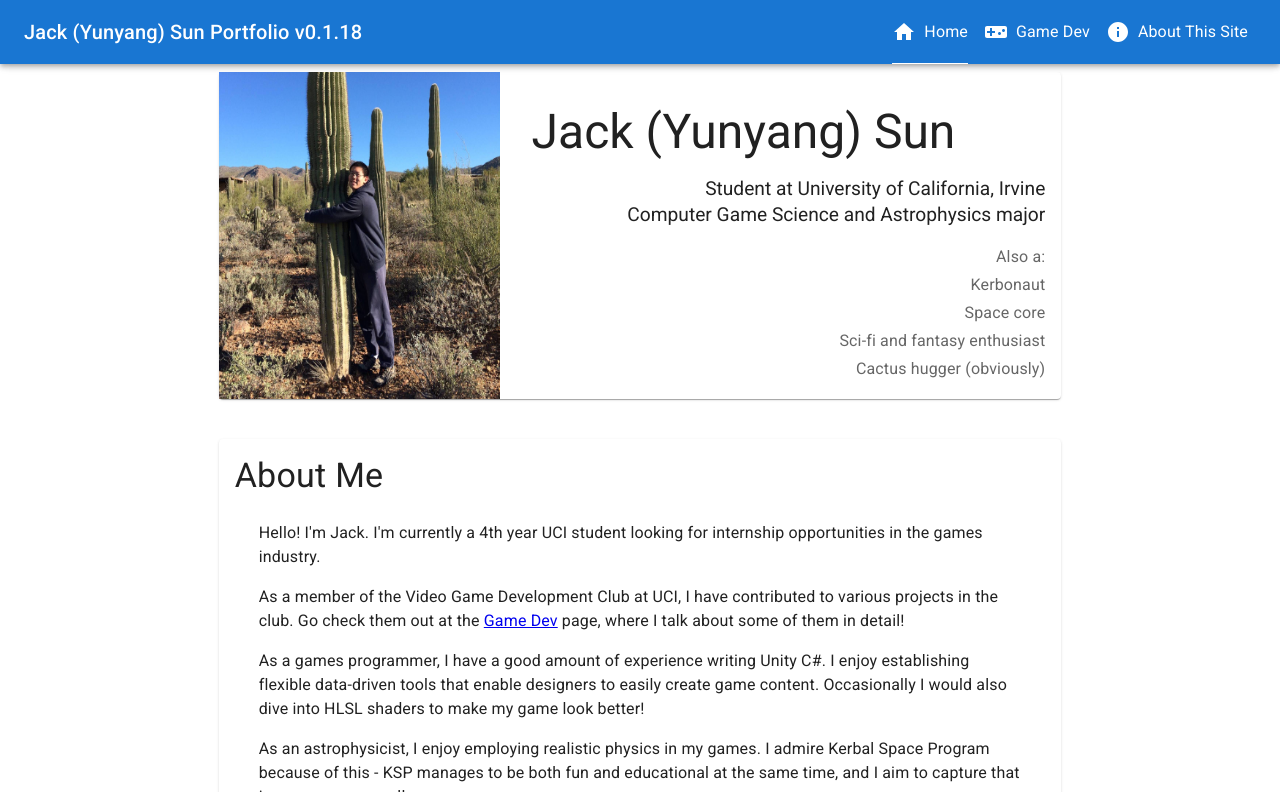
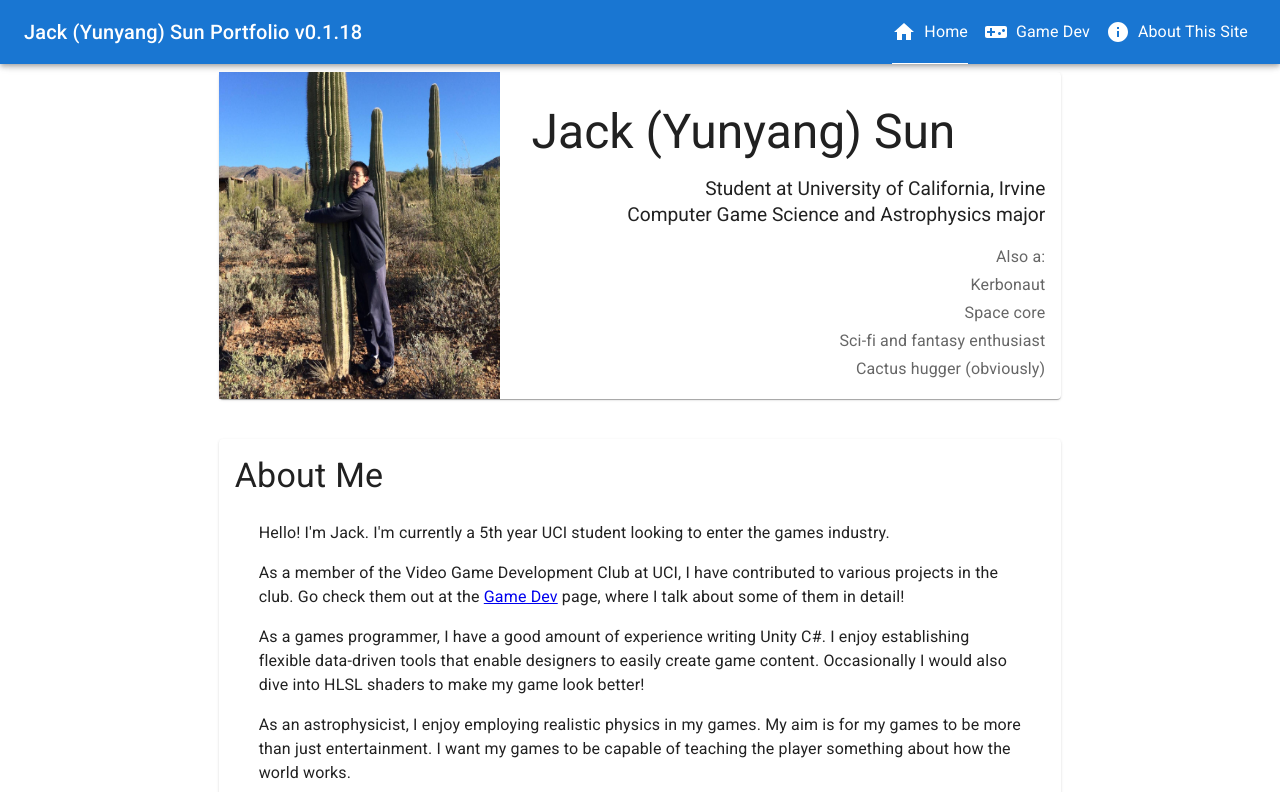
Before and after one commit to syy1125/syy-portfolio, a React (Create React App) app: page / in a window 1280 px wide. Built offline with nearby package versions, Linux system fonts and the light colour scheme.

Commit message:
chore: Update website content for current status

```diff
--- a/src/containers/GameDev/projects/OberthEffect.tsx
+++ b/src/containers/GameDev/projects/OberthEffect.tsx
@@ -8,8 +8,12 @@ export const OberthEffect = () => {
     <ProjectDisplay
       title="Oberth Effect"
       detailsSubpath="oberthEffect"
-      tagline="Moddable vehicle builder and combat"
-      subtitle="Personal project"
+      imageUrl="https://img.itch.zone/aW1hZ2UvMTIzODUzMi83NzU1NTcxLnBuZw==/original/EcepOn.png"
+      tagline="Moddable vehicle builder"
+      links={[
+        { title: 'itch.io', href: 'https://syy1125.itch.io/oberth-effect' },
+      ]}
+      subtitle="Capstone project"
       inspirations={[
         'Reassembly (video game)',
         'From The Depths (video game)',
@@ -24,17 +28,16 @@ export const OberthEffect = () => {
       <br />
       <Text>Concept and Design</Text>
       <Text variant="body2" align="justify">
-        The idea originally came when I was playing Reassembly. Reassembly was
-        one of my favourite games, but it lacked support for real-time
-        multiplayer.
+        The idea originally came when I was playing Reassembly. Reassembly is a
+        great game, but it lacked support for real-time multiplayer.
         <br />
         As such, when I took course ICS 168 (Multiplayer Game Design) at UCI, I
         came up with Oberth Effect as my project for that course. The idea was
         to take a simplfied version of Reassembly's vehicle building system, and
         create a multiplayer-compatible game arount it. At the end of the
         course, I was very satisfied with the progress I made on the game and
-        decided to continue development over summer break. Most likely I will
-        continue working on it in ICS 169A/B (Capstone Game Project).
+        decided to continue development over summer breakand into ICS 169A/B
+        (Capstone Game Project).
       </Text>
       <br />
       <Text>Content and Modding</Text>
@@ -49,17 +52,18 @@ export const OberthEffect = () => {
         describe blocks. The fields that make up a block definition roughly
         correspond to the components of a block. The mod loader system allows
         adding additional content, or changing existing ones, to add or modify
-        blocks in the game. This allows whant I call data modding, where content
+        blocks in the game. This allows what I call data modding, where content
         creators can use the existing components in the game to make their own
         unique dynamics.
         <br />
-        There are plans to also allow what I call code modding, where modders
+        There are plans to also allow modding on the code level, where modders
         can write their own code, define their own components, so that they have
         deeper access to augment or modify the game code, instead of having to
         rely on existing code architecture. This would let mods change the game
-        on the mechanics level. However, code modding would require a major
-        refactor of the existing game code, and it is rather ambitious. To avoid
-        scope creep, code modding is currently listed as a low-priority feature.
+        on the mechanics level. However, allowing code modding is ambitious and
+        would require a major refactor of the existing game code. To avoid scope
+        creep, code modding was cut for the capstone milestone and listed as a
+        low-priority task for future development.
       </Text>
     </ProjectDisplay>
   )
--- a/src/containers/Home/Home.tsx
+++ b/src/containers/Home/Home.tsx
@@ -96,8 +96,8 @@ export const Home = () => {
           <Paper>
             <TitleText variant="h4">About Me</TitleText>
             <SectionBody>
-              Hello! I'm Jack. I'm currently a 4th year UCI student looking for
-              internship opportunities in the games industry.
+              Hello! I'm Jack. I'm currently a 5th year UCI student looking to
+              enter the games industry.
             </SectionBody>
             <SectionBody>
               As a member of the Video Game Development Club at UCI, I have
@@ -113,9 +113,9 @@ export const Home = () => {
             </SectionBody>
             <SectionBody>
               As an astrophysicist, I enjoy employing realistic physics in my
-              games. I admire Kerbal Space Program because of this - KSP manages
-              to be both fun and educational at the same time, and I aim to
-              capture that in my games as well.
+              games. My aim is for my games to be more than just entertainment.
+              I want my games to be capable of teaching the player something
+              about how the world works.
             </SectionBody>
             <SectionBody>
               Again, head over to the <Link to="/game-dev">Game Dev</Link> page
```
